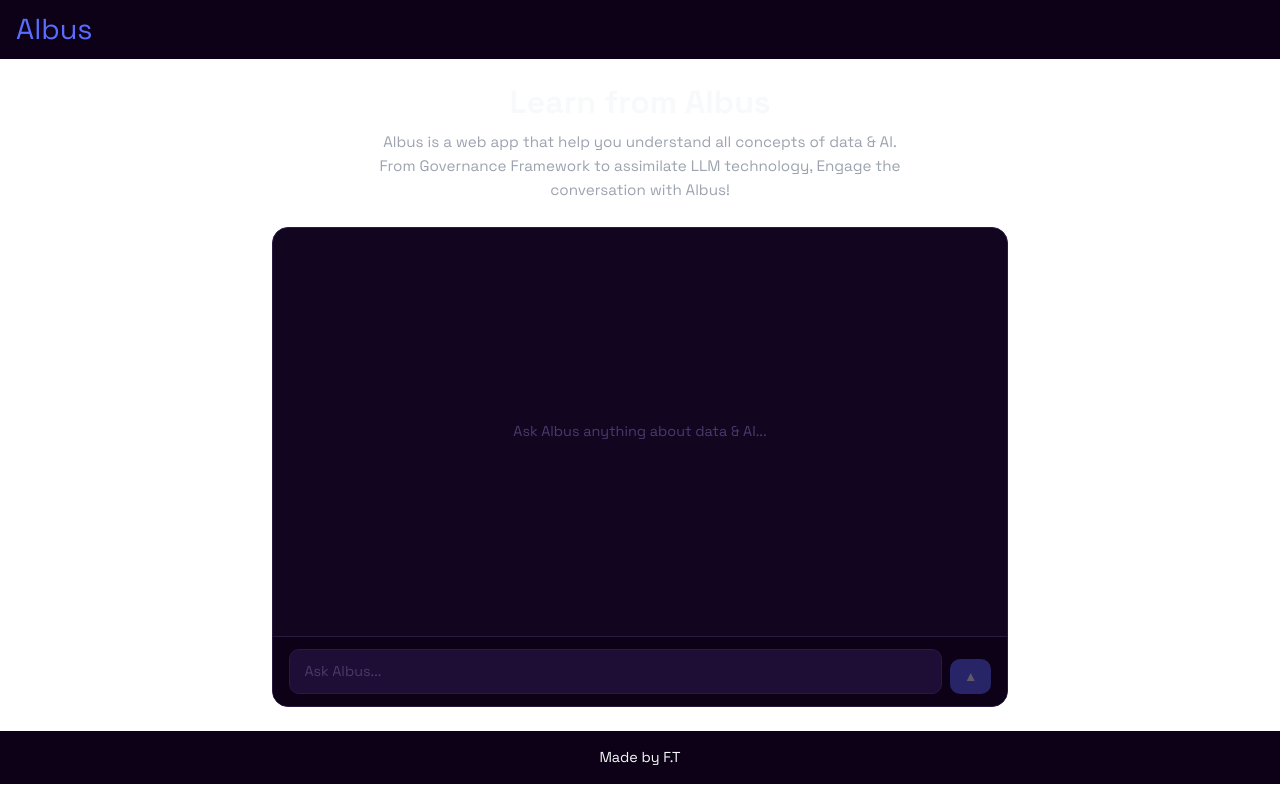
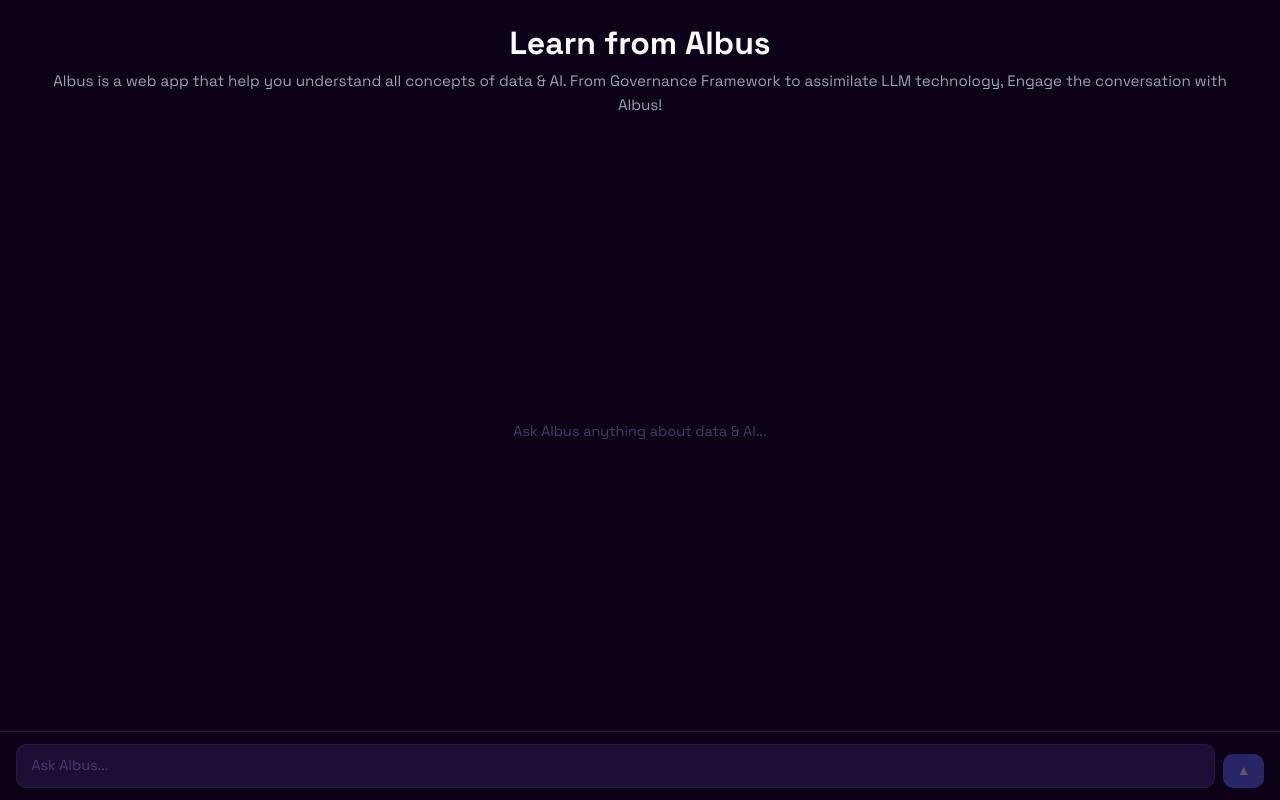
Before and after one commit to flohms18/vue-api-draft, a Vue app: page / in a window 1280 px wide. Built offline with nearby package versions, Linux system fonts and the light colour scheme.

Commit message:
Improved Ollama

```diff
--- a/src/ChatComponent.vue
+++ b/src/ChatComponent.vue
@@ -50,26 +50,12 @@
 </script>
 
 <template>
-<section class="d-flex justify-content-center align-items-start py-4 px-3">
-    <div class="container">
+<section class="chat-page">
 
-        <!-- Row 1: Title -->
-        <div class="row justify-content-center">
-            <div class="col-12 col-md-8 col-lg-6 text-center">
+    <div class="chat-header">
         <h2 class="chat-title-text">Learn from Albus</h2>
+        <p class="intro-text">{{ intro }}</p>
     </div>
-        </div>
-
-        <!-- Row 2: Intro -->
-        <div class="row justify-content-center mb-4">
-            <div class="col-12 col-md-8 col-lg-6 text-center intro-text">
-                {{ intro }}
-            </div>
-        </div>
-
-        <div class="row justify-content-center">
-            <div class="col-12 col-md-10 col-lg-8">
-                <div class="chat-container">
 
     <div class="chat-window" ref="chatWindow">
         <div v-if="messages.length === 0" class="empty-state">
@@ -113,55 +99,54 @@
         </button>
     </div>
 
-                </div>
-            </div>
-        </div>
-
-    </div>
 </section>
 </template>
 
 <style scoped>
+.chat-page {
+    position: fixed;
+    inset: 0;
+    display: flex;
+    flex-direction: column;
+    background-color: #0c0116;
+}
+
+.chat-header {
+    padding: 1.5rem 2rem 1rem;
+    text-align: center;
+    flex-shrink: 0;
+}
+
 .chat-title-text {
     color: #f8f9fa;
     font-weight: 700;
-    margin-bottom: 0.5rem;
+    margin-bottom: 0.4rem;
 }
 
 .intro-text {
     color: #9ca3af;
     font-size: 0.95rem;
     line-height: 1.6;
-}
-
-.chat-container {
-    background-color: #110520;
-    border: 1px solid #2a1a40;
-    border-radius: 16px;
-    overflow: hidden;
-    display: flex;
-    flex-direction: column;
-    height: 60vh;
-    min-height: 400px;
+    margin: 0;
 }
 
 /* Scrollable history */
 .chat-window {
     flex: 1;
     overflow-y: auto;
-    padding: 1.5rem 1.25rem;
+    padding: 1.5rem 2rem;
     display: flex;
     flex-direction: column;
     gap: 1rem;
     scrollbar-width: thin;
-    scrollbar-color: #2a1a40 transparent;
+    scrollbar-color: #5c6bff transparent;
 }
 
 .chat-window::-webkit-scrollbar {
     width: 6px;
 }
 .chat-window::-webkit-scrollbar-thumb {
-    background: #2a1a40;
+    background: #0c0116;
     border-radius: 4px;
 }
 
```
Lines whose indentation alone changed are shown as unchanged.
